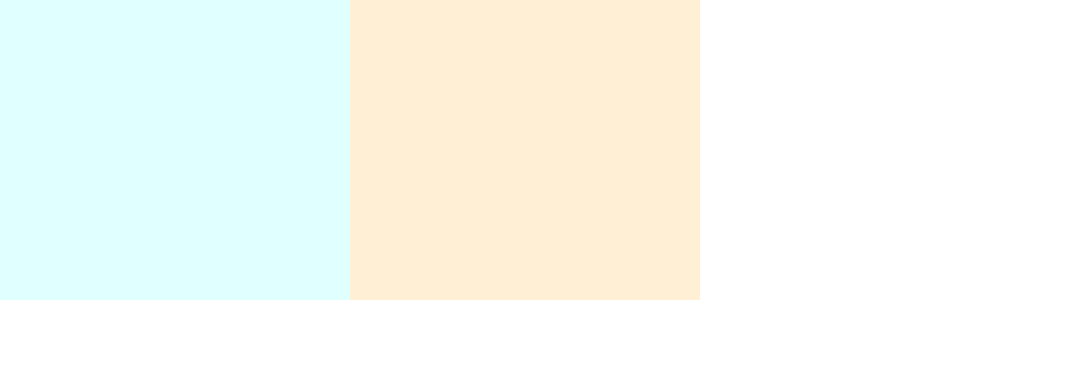
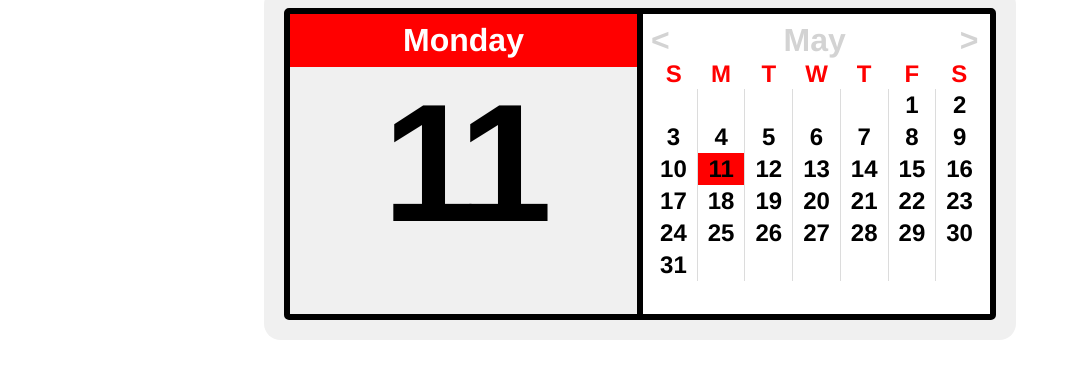
Before and after one commit to bigtone1284/calendar, a plain HTML site: page index.html in a window 1280 px wide. Shown: the whole page, without its empty margins (0-1079 px from the left). Drawn offline with nearby package versions, Linux system fonts and the light colour scheme.

Commit message:
calendar final

```diff
--- a/calendar.js
+++ b/calendar.js
@@ -1,16 +1,92 @@
+window.onload = function() {
+	var r = new Calendar();
+	r.render();
+};
+
 var Calendar = function() {
 
 	this.months = ['January', 'February', 'March', 'April', 'May', 'June', 'July', 'August', 'September', 'October', 'November', 'December'];
-
 	this.days = ['Sunday', 'Monday', 'Tuesday', 'Wednesday', 'Thursday', 'Friday', 'Saturday'];
 
+	this.day = new Date();
+
+	var day = document.getElementsByTagName("td");
+	for (var i = 0; i < day.length; i++) {
+		day[i].addEventListener('click', this.daySetter.bind(this));
+	}
+	var prevMonth = document.getElementById("previous-month");
+	var nextMonth = document.getElementById("next-month");
+	prevMonth.addEventListener('click', this.monthSetter.bind(this));
+	nextMonth.addEventListener('click', this.monthSetter.bind(this));
 };
 
-Calendar.prototype.initialize = function() {
-	this.today = new Date();
-	this.month = this.today.getMonth();
+Calendar.prototype.render = function() {
+	this.dayRender();
+	this.monthRender();
 };
 
-Calendar.prototype.method_name = function(first_argument) {
-	// body...
+Calendar.prototype.dayRender = function() {
+	var weekday = document.getElementById("weekday");
+	var date = document.getElementById("date");
+	weekday.innerHTML = this.days[this.day.getDay()];
+	date.innerHTML = this.day.getDate();
 };
+
+Calendar.prototype.monthRender = function() {
+	var firstDay = this.firstOfMonth();
+	var days = this.daysInMonth();
+	var monthHeader = document.getElementById('month-name');
+	var month = this.day.getMonth();
+	var year = this.day.getFullYear();
+	var dayCells = document.getElementsByTagName("td");
+
+	monthHeader.innerHTML = this.months[month];
+	for (var i = 1; i < dayCells.length; i++) {
+		if (i > firstDay && i <= days + firstDay) {
+			dayCells[i - 1].innerHTML = i - firstDay;
+		} else {
+			dayCells[i - 1].innerHTML = '';
+		}
+	};
+	this.clearToday();
+	if (month === new Date().getMonth()) {
+		dayCells[new Date().getDate() + firstDay - 1].id = 'today';
+	}
+};
+
+Calendar.prototype.daysInMonth = function() {
+	return new Date(this.day.getFullYear(), this.day.getMonth() + 1, 0).getDate();
+};
+
+Calendar.prototype.firstOfMonth = function() {
+	return new Date(this.day.getFullYear(), this.day.getMonth()).getDay();
+};
+
+Calendar.prototype.daySetter = function() {
+	this.day.setDate(event.currentTarget.innerHTML);
+	this.dayRender();
+};
+
+Calendar.prototype.monthSetter = function() {
+	if (event.target.id === "next-month") {
+ 		this.day.setMonth(this.day.getMonth() + 1);
+	} else if (event.target.id === "previous-month") {
+		this.day.setMonth(this.day.getMonth() - 1);
+	}
+	this.isMonthToday();
+	this.render();
+};
+
+Calendar.prototype.isMonthToday = function() {
+	if (this.day.getMonth() === new Date().getMonth()) {
+		this.day = new Date();
+	} else {
+		this.day.setDate(1);
+	}
+};
+
+Calendar.prototype.clearToday = function() {
+	if (document.getElementById('today')) {
+		document.getElementById('today').id = '';
+	}
+};
--- a/index.html
+++ b/index.html
@@ -13,7 +13,80 @@
 			<div id='weekday'></div>
 			<div id='date'></div>
 		</div>
-		<div class='calendar-section' id='month'></div>
+		<div class='calendar-section' id='month'>
+			<div id='month-header'>
+				<div id='previous-month'><</div>
+				<div id='month-name'></div>
+				<div id='next-month'>></div>
+			</div>
+			<div id='calendar-table'>
+				<table>
+					<tr id='weekdays-header'>
+						<th>S</th>
+						<th>M</th>
+						<th>T</th>
+						<th>W</th>
+						<th>T</th>
+						<th>F</th>
+						<th>S</th>
+					</tr>
+					<tr>
+						<td></td>
+						<td></td>
+						<td></td>
+						<td></td>
+						<td></td>
+						<td></td>
+						<td></td>
+					</tr>
+					<tr>
+						<td></td>
+						<td></td>
+						<td></td>
+						<td></td>
+						<td></td>
+						<td></td>
+						<td></td>
+					</tr>
+					<tr>
+						<td></td>
+						<td></td>
+						<td></td>
+						<td></td>
+						<td></td>
+						<td></td>
+						<td></td>
+					</tr>
+					<tr>
+						<td></td>
+						<td></td>
+						<td></td>
+						<td></td>
+						<td></td>
+						<td></td>
+						<td></td>
+					</tr>
+					<tr>
+						<td></td>
+						<td></td>
+						<td></td>
+						<td></td>
+						<td></td>
+						<td></td>
+						<td></td>
+					</tr>
+					<tr>
+						<td></td>
+						<td></td>
+						<td></td>
+						<td></td>
+						<td></td>
+						<td></td>
+						<td></td>
+					</tr>
+				</table>
+			</div>
+		</div>
 	</div>
 </body>
 </html>
--- a/normalize.css
+++ b/normalize.css
@@ -0,0 +1,27 @@
+body {
+	font-family: 'Helvetica Neue', Helvetica, Arial, sans-serif;
+	font-weight: 700;
+	background: white;
+	text-align: center;
+}
+
+table {
+	margin: 0 auto;
+	font-size: 24px;
+	border: none;
+	border-collapse: collapse;
+}
+
+table td {
+	border-left: 1px solid gainsboro;
+	padding: 2px 10px;
+	cursor: pointer;
+}
+
+table td:first-child {
+	border-left: none;
+}
+
+th {
+	color: red;
+}
--- a/style.css
+++ b/style.css
@@ -1,19 +1,64 @@
-
 #calendar {
 	width: 700px;
 	height: 300px;
+	border: solid black 6px;
+	border-radius: 5px;
+	box-shadow: 0 0 0 20px rgb(240,240,240);
+	margin: 0 auto;
 }
 
 #month {
-	background: papayawhip;
-	width: 50%;
-	height: 100%;
-	float: left;
+	border-left: solid black 3px;
 }
 
 #day {
-	background: lightcyan;
-	width: 50%;
+	border-right: solid black 3px;
+	background: rgb(240,240,240);
+}
+
+#today {
+	background: red;
+}
+
+#month-header {
+	color: lightgrey;
+	font-size: 32px;
+	padding: 8px;
+}
+
+#month-header div {
+	display: inline;
+	float: left;
 	height: 100%;
+}
+
+#month-name {
+	min-width: 290px;
+}
+
+#next-month {
+	cursor: pointer;
+}
+
+#previous-month {
+	cursor: pointer;
+}
+
+#weekday {
+	background: red;
+	color: white;
+	font-size: 32px;
+	padding: 8px;
+
+}
+
+#date {
+	font-size: 168px;
+	letter-spacing: -8px;
+}
+
+.calendar-section {
+	height: 100%;
+	width: 347px;
 	float: left;
 }
```
